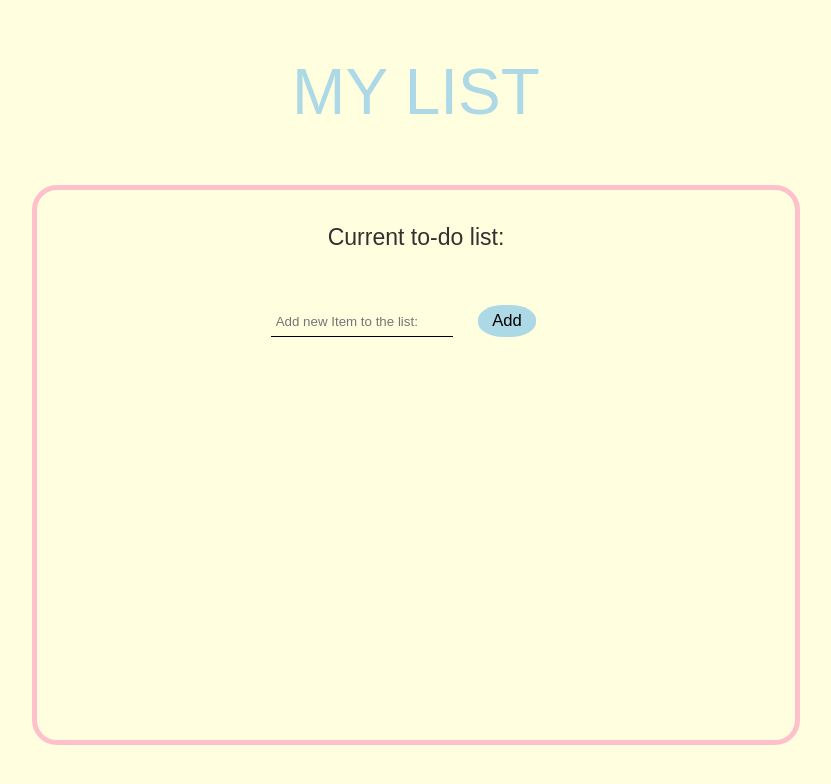
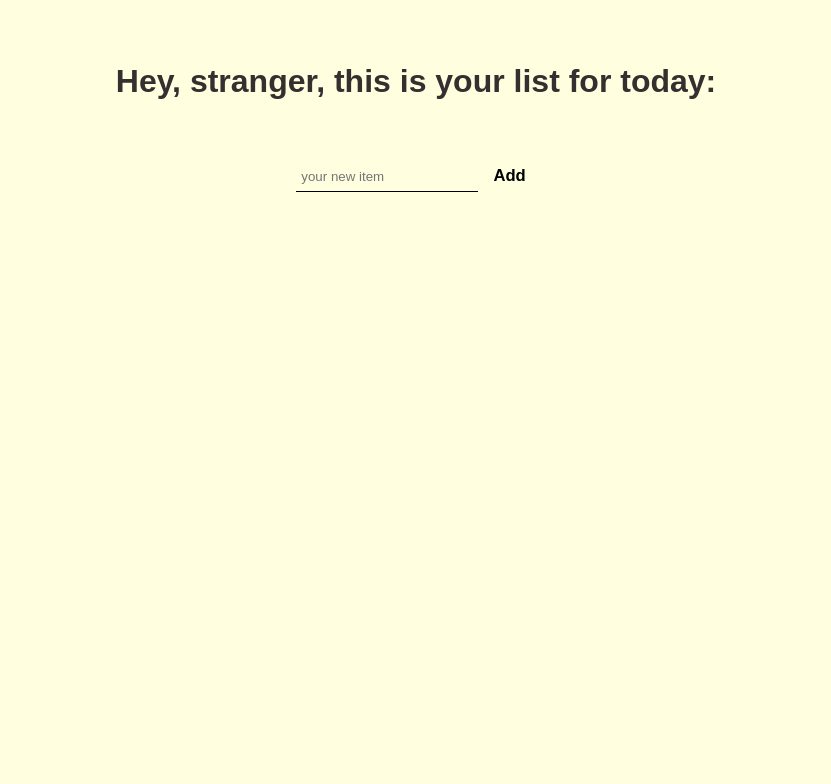
Before and after one commit to SimonaHriscu/to-do-list-in-react, a React (Create React App) app: page / in a window 1280 px wide. Shown: the top 784 px of the page, without its empty margins (224-1055 px from the left). Built offline with nearby package versions, Linux system fonts and the light colour scheme.

Commit message:
delete button added

```diff
--- a/package.json
+++ b/package.json
@@ -8,7 +8,8 @@
     "@testing-library/user-event": "^7.2.1",
     "react": "^16.13.1",
     "react-dom": "^16.13.1",
-    "react-scripts": "3.4.1"
+    "react-scripts": "3.4.1",
+    "sass": "^1.26.9"
   },
   "scripts": {
     "start": "react-scripts start",
--- a/public/index.html
+++ b/public/index.html
@@ -24,7 +24,7 @@
       work correctly both with client-side routing and a non-root public URL.
       Learn how to configure a non-root public URL by running `npm run build`.
     -->
-    <title>React App</title>
+    <title>ToDo list</title>
   </head>
   <body>
     <noscript>You need to enable JavaScript to run this app.</noscript>
--- /dev/null
+++ b/src/App.js
@@ -0,0 +1,65 @@
+import React, { Component, Fragment } from "react";
+import ListOfItems from "./components/ListOfItems";
+
+class App extends Component {
+  constructor(props) {
+    super(props);
+
+    this.state = {
+      userInput: "",
+      result: [],
+    };
+  }
+
+  render() {
+    this.changeHandle = (e) => {
+      e.preventDefault();
+      const userText = e.target.value.trim();
+      // console.log(userText);
+      this.setState({
+        userInput: userText,
+      });
+      // console.log(this.state.userInput)
+    };
+
+    this.submitHandle = (e) => {
+      e.preventDefault();
+      const newItem = this.state.userInput;
+      this.setState({
+        userInput: "",
+        result: [...this.state.result, newItem],
+      });
+      // console.log(this.state.result)
+    };
+
+    this.remove = (itemToRemove) => {
+      const newArray = this.state.result.filter(
+        (item) => item !== itemToRemove
+      );
+      console.log(newArray);
+      this.setState({
+        result: newArray,
+      });
+    };
+
+
+    return (
+      <Fragment>
+        <h1>Hey, stranger, this is your list for today:</h1>
+        <form onSubmit={this.submitHandle}>
+          <input
+            type="text"
+            value={this.state.userInput}
+            onChange={this.changeHandle}
+            placeholder="your new item"
+          ></input>
+          <input type="submit" value="Add" />
+        </form>
+        <div className="items-box">
+        <ListOfItems list={this.state.result} del={this.remove} />
+        </div>
+      </Fragment>
+    );
+  }
+}
+export default App;
--- /dev/null
+++ b/src/components/ListOfItems.js
@@ -0,0 +1,25 @@
+import React from "react";
+
+const ListOfItems = (props) => {
+  // console.log(props.list);
+
+  const toDoList = props.list.map((item, i) => {
+    return (
+      <li key={i}>
+        {item}
+        <div className="actions">
+        <button className="delete-btn" onClick={() => props.del(item)}>
+          ✗
+        </button>
+        <button className="delete-btn" onClick={() => props.del(item)}>
+          ✔
+        </button>
+        </div>
+      </li>
+    );
+  });
+
+  return <ul>{toDoList}</ul>;
+};
+
+export default ListOfItems;
--- a/src/css/style.css
+++ /dev/null
@@ -1,89 +0,0 @@
-*{
-    margin: 0;
-    padding: 0;
-    box-sizing: border-box;
-}
-
-.App{
-    background: lightyellow;
-    color: rgb(53, 47, 47);
-    font-family: 'Montserrat', sans-serif;
-    width: 100vw;
-    height: 100vh;
-    display: flex;
-    flex-direction: column;
-    align-items: center;
-    justify-content: space-evenly;
-}
-
-
-.app-title{
-    text-align: center;
-    color: lightblue;
-    font-size: 5vw;
-}
-
-.container{
-    border: 5px solid pink;
-    border-radius: 25px;
-    width: 60vw;
-    height: 70vh;
-    display: flex;
-    flex-direction: column;
-    justify-content: space-evenly;
-
-}
-
-.list-title{
-    text-align: center;
-    font-size: 1.8vw;
-    margin-top: 3vh;
-}
-
-.content{
-    width: 30vw;
-    height: 55vh;
-    display: flex;
-    flex-direction: column;
-    justify-items: center;
-    align-self: center;
-}
-
-.input{
-    height: 10vh;
-    align-self: center;
-
-}
-input{
-    height: 3vh;
-    border: none;
-    background-color: inherit;
-    border-bottom: 0.5px black solid;
-    padding: 0 0 0.4vw 0.4vw;
-
-}
-
-ol{
-    align-self: center;
-    font-size: 1.4vw;
-}
-
-.delete-btn{
-    background: pink;
-    margin: 2vh 2vw;
-    font-size: 1.5vw;
-    border-radius: 70%;
-    border: none;
-    height: 4vh;
-    width: 2vw;
-}
-
-.add-btn{
-    background: lightblue;
-    height: 4vh;
-    width: 4.5vw;
-    margin: 2vh 2vw;
-    font-size: 1.3vw;
-    border-radius: 45%;
-    border: none;
-}
--- a/src/js/App.js
+++ /dev/null
@@ -1,83 +0,0 @@
-import React, { Component } from "react";
-
-class App extends Component {
-  constructor(props) {
-    super(props);
-
-    this.state = {
-      newItem: "",
-      list: [],
-    };
-  }
-
-  updateInput(key, value) {
-    //update react state
-    this.setState({
-      [key]: value,
-    });
-  }
-
-  addItem() {
-    //create item with unique id
-    const newItem = {
-      id: 1 + Math.random(),
-      value: this.state.newItem.slice(),
-    };
-    //copy of current list of items
-    const list = [...this.state.list];
-
-    //add new item to list
-    list.push(newItem);
-
-    //update state with new list and reset newItem input
-    this.setState({
-      list,
-      newItem: "",
-    });
-  }
-
-  deleteItem(id) {
-    //copy current list of items
-    const list = [...this.state.list];
-
-    //filter out item being deleted
-    const updatedList = list.filter((item) => item.id !== id);
-
-    this.setState({ list: updatedList });
-  }
-
-  render() {
-    return (
-      <div className="App">
-        <p class = "app-title"> MY LIST</p>
-        <div className = "container">
-          <p class = "list-title">Current to-do list:</p>
-          <br />
-          <div class = "content">
-            <div class = "input">
-          <input
-            type="text"
-            placeholder="Add new Item to the list:"
-            value={this.state.newItem}
-            onChange={(e) => this.updateInput("newItem", e.target.value)}
-          />
-          <button class = "add-btn" onClick={() => this.addItem()}>Add</button>
-          <br />
-          </div>
-          <ol>
-            {this.state.list.map((item, i) => {
-              return (
-                <li key={i}>
-                  {item.value}
-                  <button class = "delete-btn" onClick={() => this.deleteItem(item.id)}>✗</button>
-                </li>
-              );
-            })}
-          </ol>
-        </div>
-      </div>
-      </div>
-    );
-  }
-}
-export default App;
--- /dev/null
+++ b/src/scss/main.scss
@@ -0,0 +1,99 @@
+* {
+  margin: 0;
+  padding: 0;
+  box-sizing: border-box;
+  #root {
+    background: lightyellow;
+    color: rgb(53, 47, 47);
+    font-family: "Montserrat", sans-serif;
+    width: 100vw;
+    height: 100vh;
+    display: flex;
+    flex-direction: column;
+    align-items: center;
+    justify-content: space-evenly;
+    .h1 {
+      text-align: center;
+      color: lightblue;
+      font-size: 5vw;
+    }
+
+    input {
+      height: 3vh;
+      border: none;
+      background-color: inherit;
+      border-bottom: 0.5px black solid;
+      padding: 0 0 0.4vw 0.4vw;
+    }
+    input[type="submit"] {
+      height: 4vh;
+      width: 4.5vw;
+      font-size: 1.3vw;
+      font-weight: bold;
+      border: none;
+      // color: pink;
+    }
+    .items-box {
+      height: 60vh;
+      width: 40vw;
+      ul {
+        display: flex;
+        flex-direction: column;
+        align-items: center;
+        font-size: 1.4vw;
+        line-height: 2.5;
+        li {
+          width: 30vw;
+          list-style: none;
+          display: flex;
+          align-items: center;
+          justify-content: space-between;
+          .actions {
+            width: 5vw;
+            display: flex;
+            justify-content: space-between;
+          }
+          .delete-btn {
+            background: pink;
+            font-size: 1.5vw;
+            border-radius: 70%;
+            border: none;
+            height: 4vh;
+            width: 2vw;
+          }
+        }
+      }
+    }
+  }
+}
+
+// .container{
+//     border: 5px solid pink;
+//     border-radius: 25px;
+//     width: 60vw;
+//     height: 70vh;
+//     display: flex;
+//     flex-direction: column;
+//     justify-content: space-evenly;
+
+// }
+
+// .list-title{
+//     text-align: center;
+//     font-size: 1.8vw;
+//     margin-top: 3vh;
+// }
+
+// .content{
+//     width: 30vw;
+//     height: 55vh;
+//     display: flex;
+//     flex-direction: column;
+//     justify-items: center;
+//     align-self: center;
+// }
+
+// ol{
+//     align-self: center;
+//     font-size: 1.4vw;
+// }
```
Also changed, not shown: src/index.js (+2 -8 lines), 1 other file (tests, documents, lock files or other folders).
